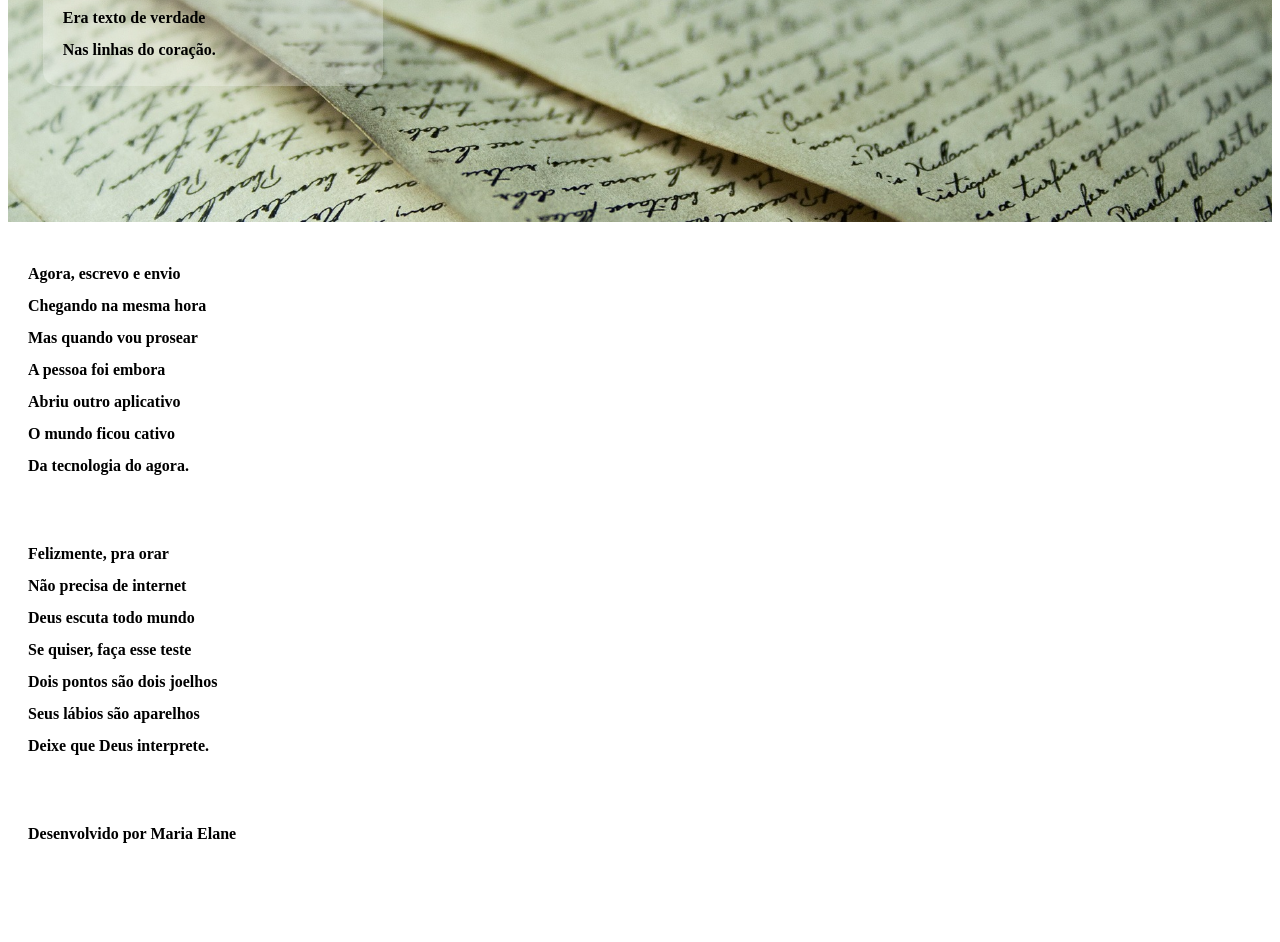
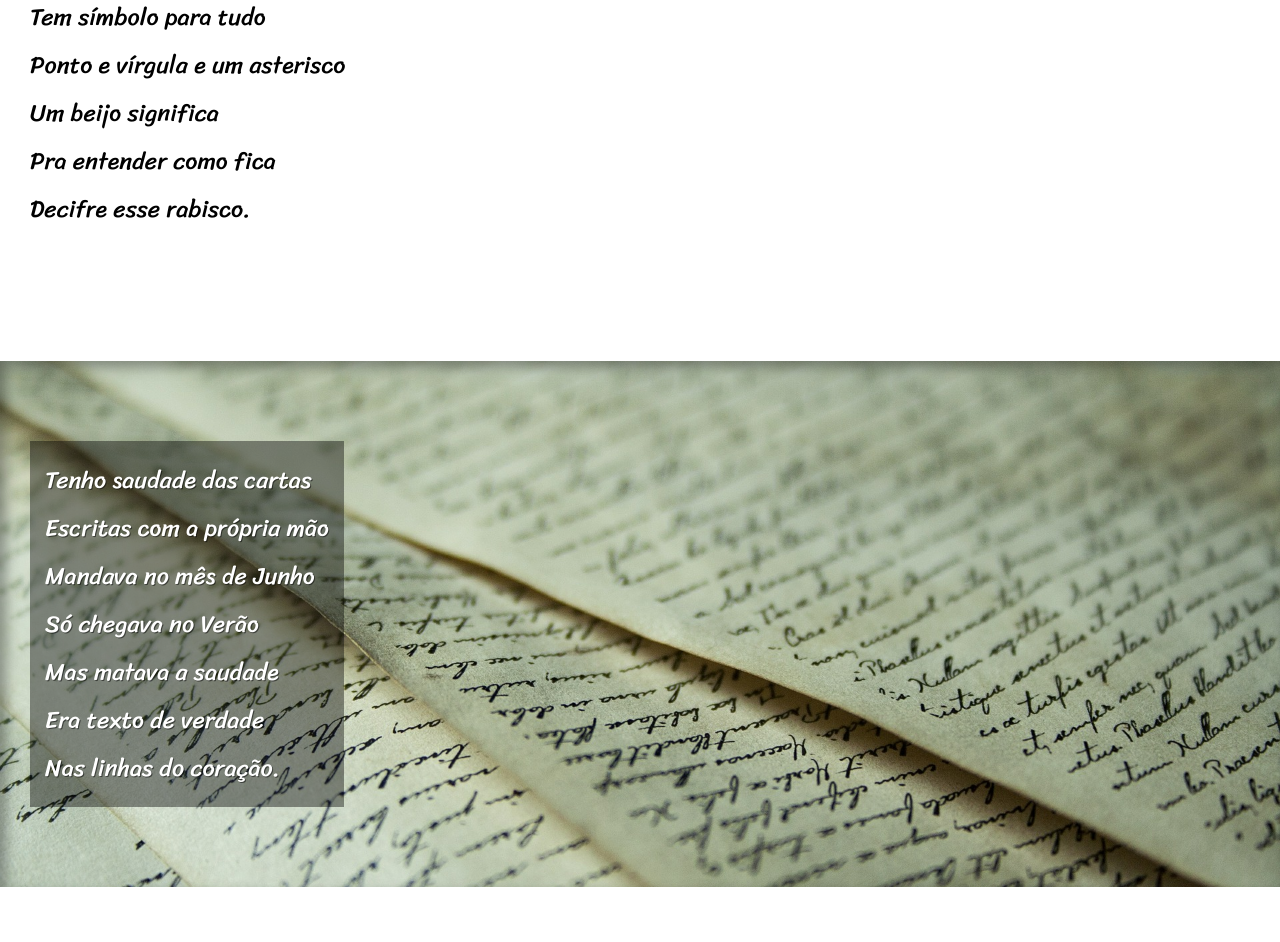
Before and after one commit to maria-elane7/html-css, a plain HTML site: page desafios/d012/index.html in a window 1280 px wide. Shown: the part 1858-2800 px from the top of the page. Before the commit the page ends 2744 px from the top, so only its background shows below. Drawn offline with Linux system fonts and the light colour scheme.

Commit message:
finalizando desafio 12

```diff
--- a/desafios/d012/index.html
+++ b/desafios/d012/index.html
@@ -4,7 +4,7 @@
     <meta charset="UTF-8">
     <meta name="viewport" content="width=device-width, initial-scale=1.0">
     <title>Projeto Cordel</title>
-    <link rel="stylesheet" href="style.css">
+    <link rel="stylesheet" href="styles/style.css">
 </head>
 <body>
     <header>
@@ -13,7 +13,7 @@
     </header>
     <main>
 
-<section>
+<section class="normal">
     <p>
         Estou ficando cansado <br>
         Da tal tecnologia <br>
@@ -25,7 +25,7 @@
     </p>
 </section>
 
-<section class="img1">
+<section class="imagem" id="img01">
 
     <p>
         Não é mais como era antes <br>
@@ -38,7 +38,7 @@
     </p>
 </section>
 
-<section>
+<section class="normal">
     <p>
         Arroba agora não pesa <br>
         É parte de um endereço <br>
@@ -60,7 +60,7 @@
     </p>
 </section>
 
-<section class="img2">
+<section class="imagem" id="img02">
     <p>
         Tenho saudade das cartas <br>
         Escritas com a própria mão <br>
@@ -72,7 +72,7 @@
     </p>
 </section>
 
-<section>
+<section class="normal">
     <p>
         Agora, escrevo e envio <br>
         Chegando na mesma hora <br>
@@ -94,6 +94,6 @@
     </p>
 </section>
     </main>
-    <footer> <p>Desenvolvido por Maria Elane</p></footer>
+    <footer> <p>Desenvolvido por <a href="https://github.com/maria-elane7?tab=repositories" target="_blank">Maria Elane</a></p></footer>
 </body>
 </html>
--- a/desafios/d012/style.css
+++ /dev/null
@@ -1,48 +0,0 @@
-@charset "UTF-8";
-
-
-header{
-    background-color:black;
-    min-height:150px;
-    color:white;
-    text-align:center;
-}
-p{
-    width:300px;
-    font-weight:bold;
-    padding:20px;
-    line-height:2em;
-    position:relative;
-}
-.img1{
-    min-height:500px;
-    background-image:url('imagens/background001.jpg');
-    background-attachment: fixed;
-    background-size:cover;
-}
-
-.img2{
-    min-height:500px;
-    background-image:url('imagens/background002.jpg');
-    background-size:cover;
-    background-attachment: fixed;
-}
-
-.img1 p{
-    position:absolute;
-    background-color:rgba(255, 255, 255, 0.144);
-
-    margin:30px 30px;
-    margin-top:100px;
-    border-radius:15px;
-    left:2%;
-    bottom:7%;
-}
-.img2 p{
-    position:absolute;
-    background-color:rgba(255, 255, 255, 0.274);
-    margin:30px 30px;
-    margin-top:100px;
-    border-radius:15px;
-    left:1%;
-}
--- /dev/null
+++ b/desafios/d012/styles/style.css
@@ -0,0 +1,86 @@
+@charset "UTF-8";
+
+@import url('https://fonts.googleapis.com/css2?family=Passion+One:wght@400;700;900&family=Sriracha&display=swap');
+
+
+:root{
+    --font-padrão:Verdana, Geneva, Tahoma, sans-serif;
+    --font-header:"Passion One", sans-serif;
+    --font-conteudo: "Sriracha", cursive;
+}
+
+*{
+    margin:0px;
+    padding:0px;
+}
+
+html, body{
+    min-height:100vh;
+    background-color:darkgray;
+}
+header{
+    background-color:black;
+    color:white;
+    text-align:center;
+}
+header h1{
+    font-family:var(--font-header);
+    padding-top:50px;
+    font-variant:small-caps;
+    font-size:3em;
+}
+header p{
+    padding-bottom:50px;
+}
+ a{
+    text-decoration:none;
+    color:white;
+    font-weight:bold;
+}
+a:hover{
+    text-decoration:underline;
+}
+section{
+    font-family:var(--font-conteudo);
+    font-size:1.5em;
+    padding-top:10vh;
+    padding-bottom:10vh;
+    line-height:2em;
+    padding-left:30px
+}
+section > p{
+    padding-bottom:2em;
+}
+.normal{
+    background-color:white;
+    color:black;
+}
+.imagem{
+    background-color:rgba(0, 0, 0, 0.788);
+    color:white;
+    box-shadow:inset 6px 6px 13px 0px rgba(0, 0, 0, 0.349);
+    background-size:cover;
+    background-attachment:fixed;
+}
+.imagem > p{
+    display:inline-block;
+    padding:15px;
+
+    background-color:rgba(0, 0, 0, 0.411);
+    text-shadow:1px 1px 0px rgba(0, 0, 0, 0.493);
+}
+#img01{
+    background-image:url('../imagens/background001.jpg');
+    background-position:right center;
+
+}
+#img02{
+    background-image:url('../imagens/background002.jpg');
+    background-position:right center;
+}
+footer{
+    background-color:black;
+    color:white;
+    text-align:center;
+    padding:10px;
+}
```
